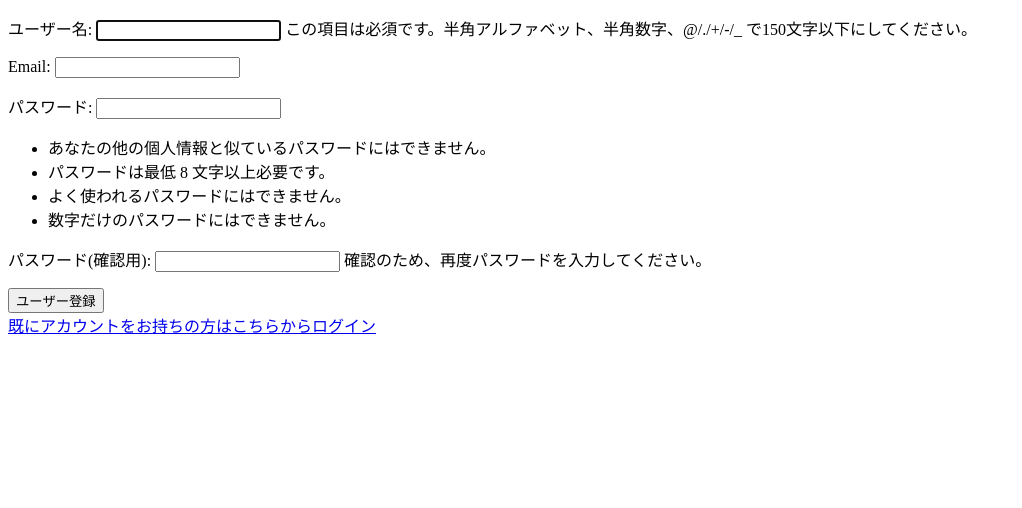
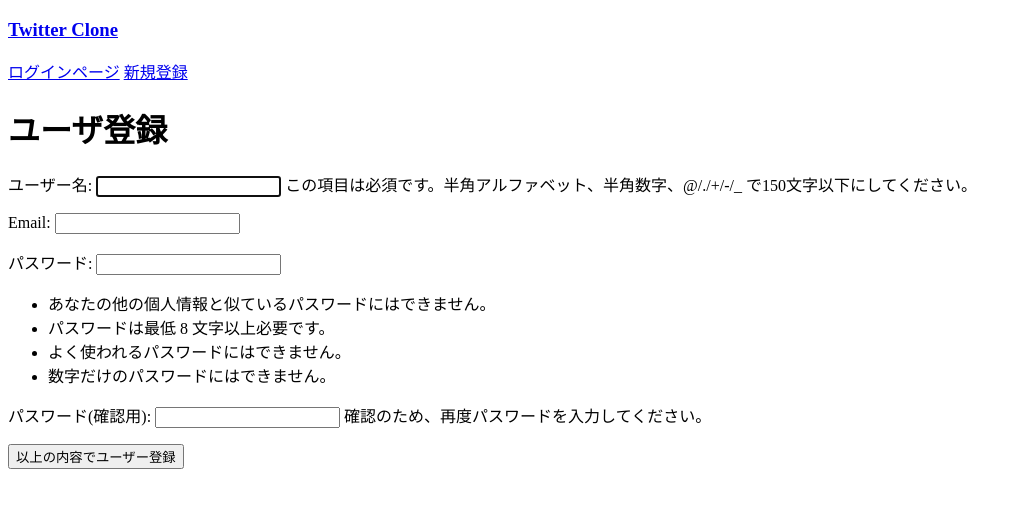
Before and after one commit to shinonome-inc/backend-final-assignment-Keisuke-Keisuke-Fujii, a Django app: page /accounts/signup/ in a window 1280 px wide. Shown: the top 508 px of the page, without its empty margins (0-1022 px from the left). Run offline with Django 4.2, Linux system fonts and the light colour scheme.

Commit message:
修正:ヘッダを修正

```diff
--- a/accounts/tests.py
+++ b/accounts/tests.py
@@ -305,6 +305,7 @@ class TestUserLogoutView(TestCase):
     def test_success_post(self):
         response = self.client.post(reverse("accounts:logout"))  # どのような処理の実行内容
         # （ローカルホスト）/accounts/logoutへのリクエストがあると，/accounts/loginに連れていくようになっている
+        # djangoのデフォルトのLogoutViewにて，ログアウトした時はsettings.LOGOUT_REDIRECT_URLに連れていくようになっている
         self.assertRedirects(
             response,
             reverse(settings.LOGOUT_REDIRECT_URL),  # どのような処理の実行結果
--- a/templates/accounts/signup.html
+++ b/templates/accounts/signup.html
@@ -3,15 +3,15 @@
 {% block title %}Sign Up ユーザ登録ページ{% endblock %} <!-- titleを入れる -->
 
 {% block content %}
+<div>
+    <h1>ユーザ登録</h1>
+</div>
+
 <form method="post">
     {{ form.as_p }} <!-- formにはSignupFormのインスタンスが入っている。as_pとすることで、各input要素がpタグで囲まれた状態で表示される。-->
     {% csrf_token %} <!-- csrf_token必須。formタグ内であればどこに書いてもOK -->
-    <button type="submit">ユーザー登録</button>
+    <button type="submit">以上の内容でユーザー登録</button>
 </form>
-
-<div>
-    <a href="/accounts/login/">既にアカウントをお持ちの方はこちらからログイン</a>
-</div>
 {% endblock %}
 
 <!--template実装時のベストプラクティスはプロジェクトフォルダ直下にtemplatesフォルダを作成し、そこに各アプリと同じ名前のフォルダを作成していくこと
--- a/templates/base.html
+++ b/templates/base.html
@@ -9,6 +9,18 @@
 </head>
 
 <body>
+    <div>
+        <h3><a href="/">Twitter Clone</a></h3>
+    </div>
+
+    <div>
+        {% if request.user.is_authenticated %}
+        <a href="{% url 'accounts:logout'%}">ログアウトする</a>
+        {% else %}
+        <a href="{% url 'accounts:login'%}">ログインページ</a>
+        <a href="{% url 'accounts:signup'%}">新規登録</a>
+        {% endif %}
+    </div>
     {% block content %}
     {% endblock %}
 </body>
```
Also changed, not shown: templates/accounts/login.html (+4 -4 lines).
